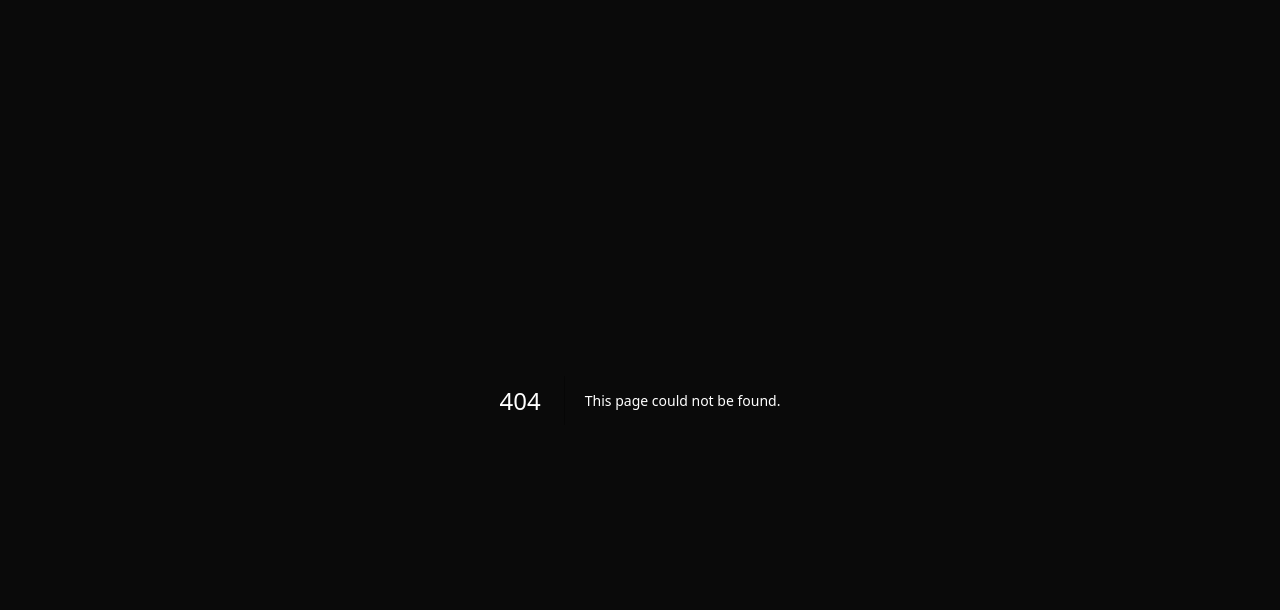
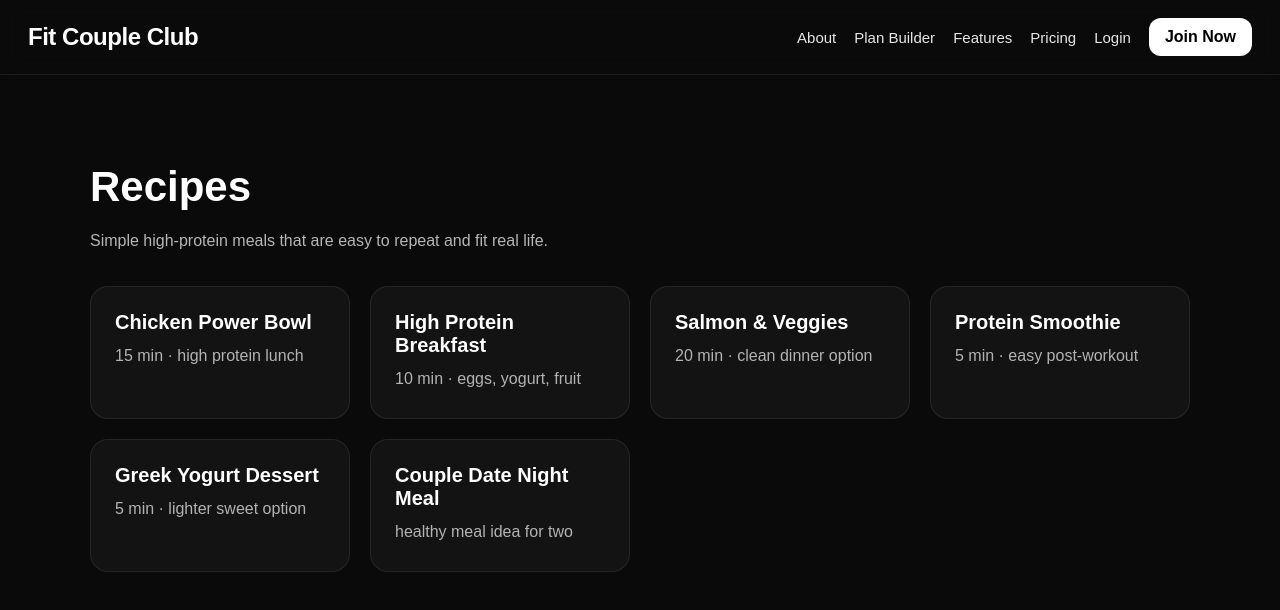
Before and after one commit to nielsvdz-ops/fit-couple-club, a Next.js app: page /recipes in a window 1280 px wide. Before the commit this address had no page. Shown: the top 610 px of the page. Built offline with nearby package versions, Linux system fonts and the light colour scheme.

Commit message:
Create page.js

```diff
--- /dev/null
+++ b/app/recipes/page.js
@@ -0,0 +1,36 @@
+import Navbar from "../../components/Navbar";
+
+export default function RecipesPage() {
+  return (
+    <main style={main}>
+      <Navbar />
+      <div style={container}>
+        <h1 style={title}>Recipes</h1>
+        <p style={subtitle}>Simple high-protein meals that are easy to repeat and fit real life.</p>
+
+        <div style={grid}>
+          {[
+            ["Chicken Power Bowl", "15 min · high protein lunch"],
+            ["High Protein Breakfast", "10 min · eggs, yogurt, fruit"],
+            ["Salmon & Veggies", "20 min · clean dinner option"],
+            ["Protein Smoothie", "5 min · easy post-workout"],
+            ["Greek Yogurt Dessert", "5 min · lighter sweet option"],
+            ["Couple Date Night Meal", "healthy meal idea for two"],
+          ].map(([name, meta]) => (
+            <div key={name} style={card}>
+              <div style={{ fontWeight: "700", fontSize: "20px", marginBottom: "8px" }}>{name}</div>
+              <div style={{ color: "rgba(255,255,255,0.68)", lineHeight: 1.8 }}>{meta}</div>
+            </div>
+          ))}
+        </div>
+      </div>
+    </main>
+  );
+}
+
+const main = { minHeight: "100vh", background: "#0a0a0a", color: "white" };
+const container = { maxWidth: "1100px", margin: "0 auto", padding: "60px 24px" };
+const title = { fontSize: "42px", marginBottom: "10px" };
+const subtitle = { color: "rgba(255,255,255,0.7)", marginBottom: "30px", lineHeight: 1.8 };
+const grid = { display: "grid", gridTemplateColumns: "repeat(auto-fit,minmax(260px,1fr))", gap: "20px" };
+const card = { background: "rgba(255,255,255,0.04)", border: "1px solid rgba(255,255,255,0.08)", borderRadius: "18px", padding: "24px" };
```
